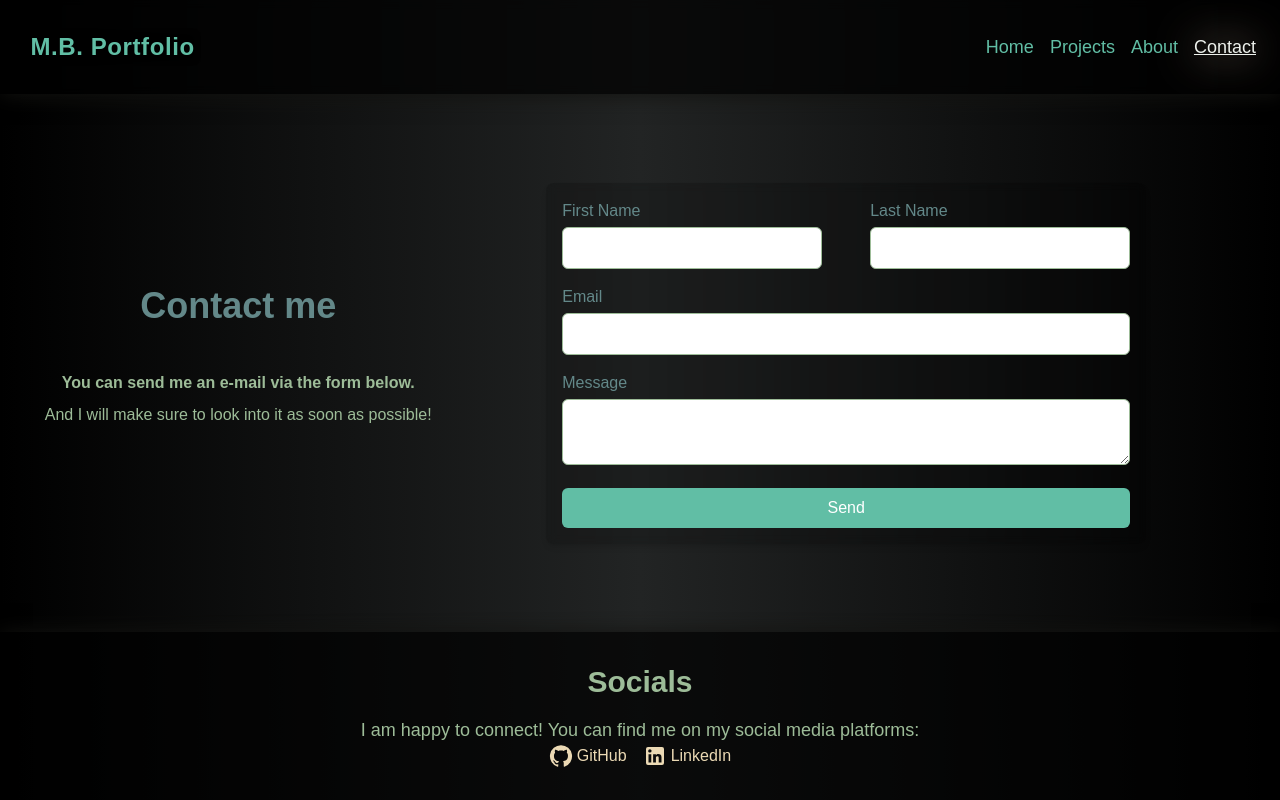
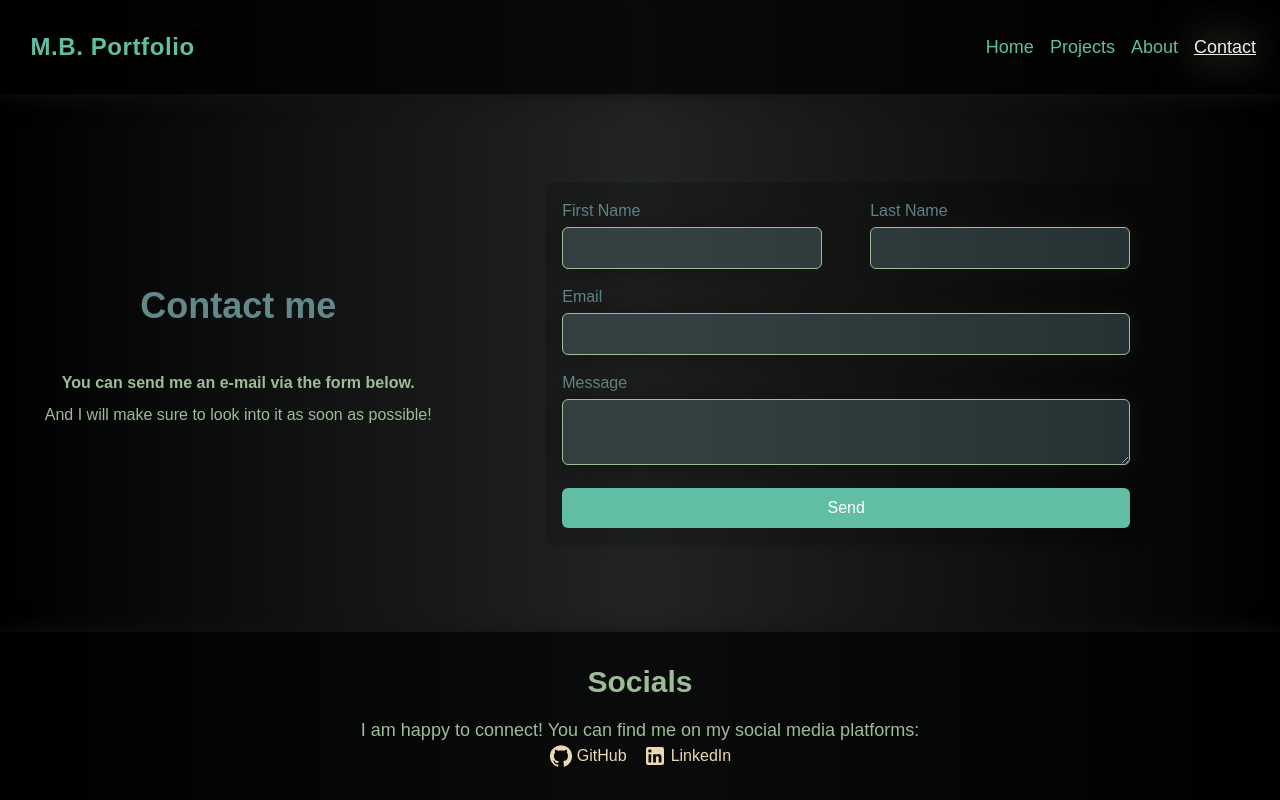
Before and after one commit to SpooRe91/mb-portfolio-app, a Next.js app in the folder mb-portfolio-app/: page /contactMe in a window 1280 px wide. Built offline with nearby package versions, Linux system fonts and the light colour scheme; no server answers.

Commit message:
update: updated the form input background and text color

```diff
--- a/mb-portfolio-app/src/Components/Form/ContactForm.tsx
+++ b/mb-portfolio-app/src/Components/Form/ContactForm.tsx
@@ -40,9 +40,11 @@ const ContactForm = () => {
                 </div>
             )}
             <form onSubmit={handleSubmit} className="space-y-4 sm:p-[1rem]">
-                <section className="w-full flex md:flex-row md:gap-[3rem] sm:flex-col">
+                <section className="w-full flex md:flex-row md:gap-[3rem] sm:flex-col text-colorMediumDark">
                     <div className="md:w-full ">
-                        <label htmlFor="firstName" className="block text-colorDark">{keyToText("FORM.FIRST_NAME_LABEL")}</label>
+                        <label htmlFor="firstName" className="block text-colorDark">
+                            {keyToText("FORM.FIRST_NAME_LABEL")}
+                        </label>
                         <input
                             type="text"
                             id="firstName"
@@ -50,13 +52,15 @@ const ContactForm = () => {
                             value={formData?.firstName}
                             onChange={handleChange}
                             onBlur={handleFormCheck}
-                            className="mt-1 p-2 w-full border border-colorMediumDark rounded-md text-black"
+                            className="mt-1 p-2 w-full border border-colorMediumDark bg-input-field-bg rounded-md shadow-box-shadow-dark text-slate-50"
                             required
                         />
                         {formError.firstName && <p className="text-red-600">{formError.firstName}</p>}
                     </div>
                     <div className="w-full sm:w-max-[550px]">
-                        <label htmlFor="lastName" className="block text-colorDark">{keyToText("FORM.LAST_NAME_LABEL")}</label>
+                        <label htmlFor="lastName" className="block text-colorDark">
+                            {keyToText("FORM.LAST_NAME_LABEL")}
+                        </label>
                         <input
                             type="text"
                             id="lastName"
@@ -64,14 +68,16 @@ const ContactForm = () => {
                             value={formData?.lastName}
                             onChange={handleChange}
                             onBlur={handleFormCheck}
-                            className="mt-1 p-2 w-full border border-colorMediumDark rounded-md text-black"
+                            className="mt-1 p-2 w-full border border-colorMediumDark bg-input-field-bg rounded-md shadow-box-shadow-dark text-slate-50"
                             required
                         />
                         {formError.lastName && <p className="text-red-600">{formError.lastName}</p>}
                     </div>
                 </section>
                 <div>
-                    <label htmlFor="email" className="block text-colorDark">{keyToText("FORM.EMAIL_LABEL")}</label>
+                    <label htmlFor="email" className="block text-colorDark">
+                        {keyToText("FORM.EMAIL_LABEL")}
+                    </label>
                     <input
                         type="email"
                         id="email"
@@ -79,21 +85,23 @@ const ContactForm = () => {
                         value={formData?.email}
                         onChange={handleChange}
                         onBlur={handleFormCheck}
-                        className="mt-1 p-2 w-full border border-colorMediumDark rounded-md text-black"
+                        className="mt-1 p-2 w-full border border-colorMediumDark bg-input-field-bg rounded-md shadow-box-shadow-dark text-slate-50"
                         pattern="^[a-zA-Z0-9._%+-]+@[a-zA-Z0-9.-]+\.[a-zA-Z]{2,}$"
                         required
                     />
                     {formError.email && <p className="text-red-600">{formError.email}</p>}
                 </div>
                 <div>
-                    <label htmlFor="message" className="block text-colorDark">{keyToText("FORM.MESSAGE_LABEL")}</label>
+                    <label htmlFor="message" className="block text-colorDark">
+                        {keyToText("FORM.MESSAGE_LABEL")}
+                    </label>
                     <textarea
                         id="message"
                         name="message"
                         value={formData?.message}
                         onChange={handleChange}
                         onBlur={handleFormCheck}
-                        className="mt-1 p-2 w-full border border-colorMediumDark rounded-md text-black"
+                        className="mt-1 p-2 w-full border border-colorMediumDark bg-input-field-bg rounded-md shadow-box-shadow-dark text-slate-50"
                         required
                     />
                     {formError.message && <p className="text-red-600">{formError.message}</p>}
--- a/mb-portfolio-app/tailwind.config.ts
+++ b/mb-portfolio-app/tailwind.config.ts
@@ -60,6 +60,7 @@ const config: Config = {
                 "welcome-text-color": "#d3ba94",
                 "tech-text-color": "#c8e7ee",
                 "about-text-color": "#DAD3BE",
+                "input-field-bg": "#63888957",
             },
             boxShadow: {
                 "box-shadow-main": "0px 8px 20px -4px #968676",
```
